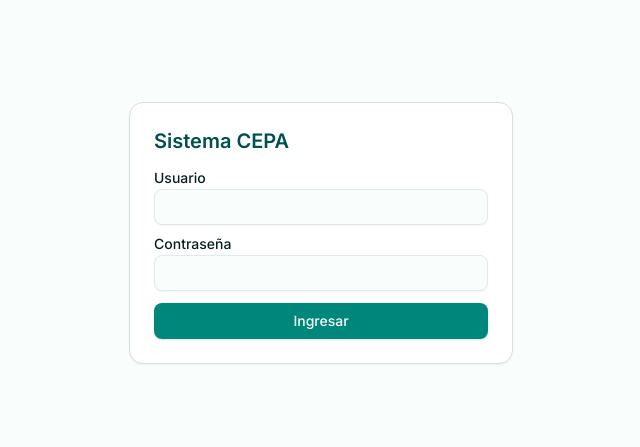
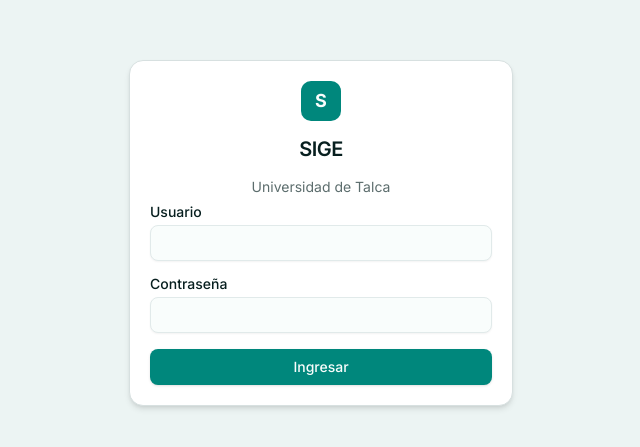
Before and after one commit to dario-kreante/cepa-preview, a React (Vite) app in the folder frontend/: page /login in a window 1280 px wide. Shown: the part 167-614 px from the top of the page, without its empty margins (319-959 px from the left). Built offline with nearby package versions, Linux system fonts and the light colour scheme; no server answers; what openapi-fetch would draw is missing.

Commit message:
feat(sige): login con estética v2 + branding SIGE

```diff
--- a/frontend/src/features/auth/LoginPage.tsx
+++ b/frontend/src/features/auth/LoginPage.tsx
@@ -4,7 +4,8 @@
 import { Button } from "@/components/ui/button";
 import { Input } from "@/components/ui/input";
 import { Label } from "@/components/ui/label";
-import { Card } from "@/components/ui/card";
+import { Card, CardContent, CardHeader } from "@/components/ui/card";
+import { APP_NAME, APP_INITIAL, APP_SUBTITLE } from "@/lib/brand";
 
 export function LoginPage() {
   const { login } = useAuth();
@@ -22,23 +23,31 @@
   }
 
   return (
-    <div className="min-h-screen grid place-items-center bg-ink-100">
-      <Card className="w-full max-w-sm p-6 space-y-4">
-        <h1 className="text-xl font-semibold text-brand-700">Sistema CEPA</h1>
-        <form onSubmit={onSubmit} className="space-y-3">
-          <div className="space-y-1">
+    <div className="min-h-screen grid place-items-center bg-muted">
+      <Card className="w-full max-w-sm shadow-md">
+        <CardHeader className="items-center gap-2 pb-2">
+          <div className="size-10 rounded-lg bg-primary text-primary-foreground flex items-center justify-center font-bold text-lg select-none">
+            {APP_INITIAL}
+          </div>
+          <h1 className="text-xl font-semibold tracking-tight">{APP_NAME}</h1>
+          <p className="text-sm text-muted-foreground">{APP_SUBTITLE}</p>
+        </CardHeader>
+        <CardContent>
+          <form onSubmit={onSubmit} className="space-y-4">
+            <div className="space-y-1.5">
               <Label htmlFor="u">Usuario</Label>
               <Input id="u" value={u} onChange={(e) => setU(e.target.value)} autoComplete="username" />
             </div>
-          <div className="space-y-1">
+            <div className="space-y-1.5">
               <Label htmlFor="p">Contraseña</Label>
               <Input id="p" type="password" value={p} onChange={(e) => setP(e.target.value)} autoComplete="current-password" />
             </div>
-          {error && <p role="alert" className="text-sm text-danger-600">{error}</p>}
+            {error && <p role="alert" className="text-sm text-destructive">{error}</p>}
             <Button type="submit" className="w-full" disabled={enviando}>
               {enviando ? "Ingresando…" : "Ingresar"}
             </Button>
           </form>
+        </CardContent>
       </Card>
     </div>
   );
```
Lines whose indentation alone changed are shown as unchanged.
